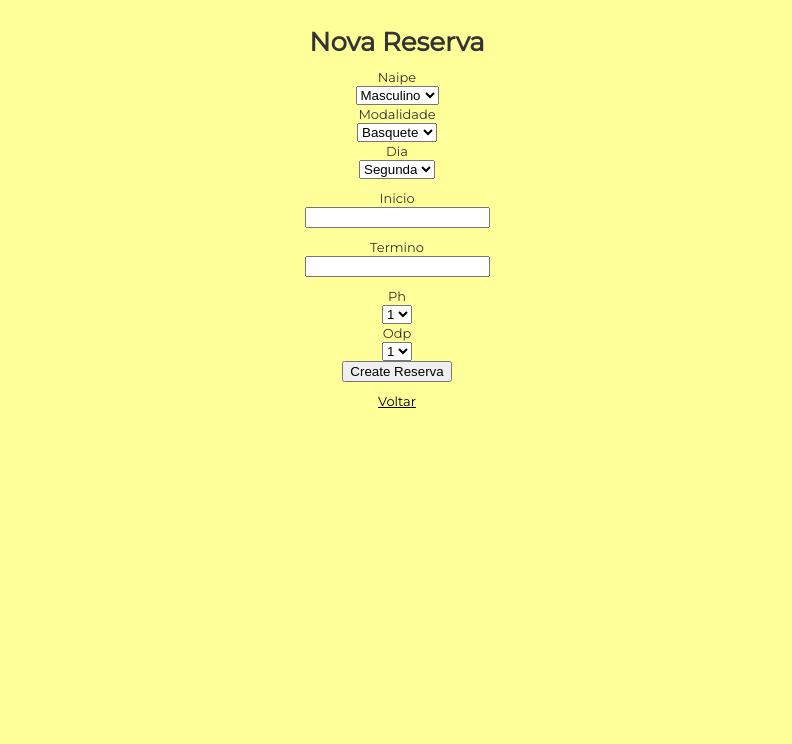
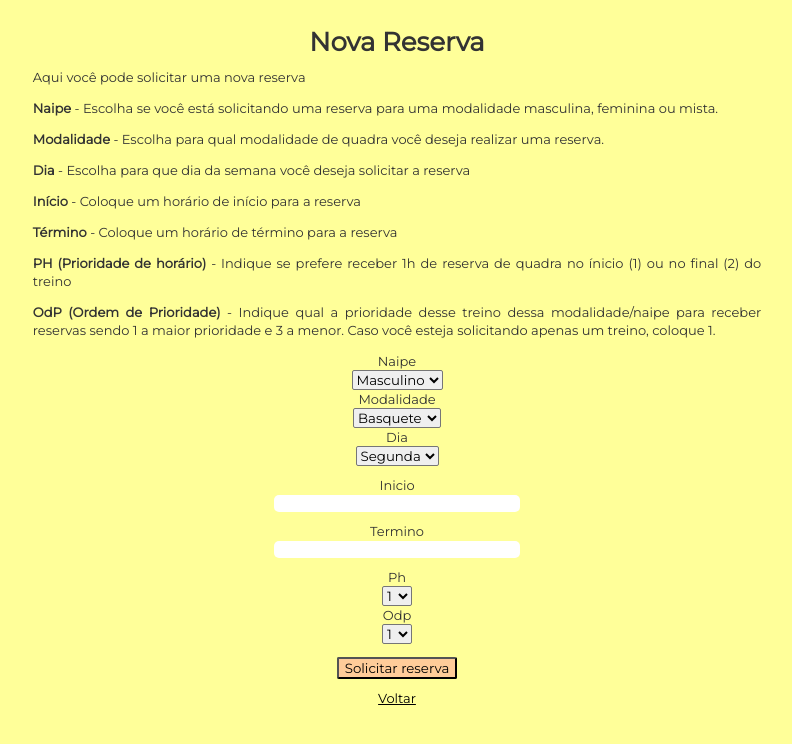
Before and after one commit to guscarvas/MOVIRQ, a Rails app: page /reservas/new in a window 1280 px wide. Shown: the top 744 px of the page, without its empty margins (243-1035 px from the left). Run offline with Rails 7, Linux system fonts and the light colour scheme; style sheets or scripts are compiled from the project's sources; some web fonts are replaced.

Commit message:
.scss de reservas e os html

```diff
--- a/app/assets/stylesheets/reservas.scss
+++ b/app/assets/stylesheets/reservas.scss
@@ -25,6 +25,7 @@
     }
 
     .botao{
+        margin-top:1%;
         background-color: #ffcc99;
         border-radius: 2px;
         border-color: black;
@@ -36,4 +37,16 @@
         width: 20%;
         border: transparent;
     }
+    .fonte-texto{
+        font-family: 'Montserrat', sans-serif;
+    }
+    .texto{
+        text-align: justify;
+        margin-left: 20%;
+        width: 60%;
+    }
+    .form-control{
+        font-family: "Montserrat", sans-serif;
+        border-radius: 2px;
+    }
 }
--- a/app/views/reservas/_form.html.erb
+++ b/app/views/reservas/_form.html.erb
@@ -15,43 +15,43 @@
 
     <div class="form-group">
       <%= form.label :naipe %>
-      <%= form.select :naipe, options_for_select(%w[Masculino Feminino Misto]), class: "form-control" %>
+      <%= form.select :naipe, options_for_select(%w[Masculino Feminino Misto]), {}, {class: "form-control"} %>
     </div>
 
     <div class="form-group">
       <%= form.label :modalidade%>
-      <%= form.select :modalidade, options_for_select(%w[Basquete Vôlei Handebol Futsal]), class: "form-control" %>
+      <%= form.select :modalidade, options_for_select(%w[Basquete Vôlei Handebol Futsal]), {}, {class: "form-control"} %>
     </div>
 
     <div class="field">
       <%= form.label :dia %>
-      <%= form.select :dia, options_for_select(%w[Segunda Terça Quarta Quinta Sexta]), class: "form-control" %>
+      <%= form.select :dia, options_for_select(%w[Segunda Terça Quarta Quinta Sexta]), {}, {class: "form-control"} %>
     </div>
 
     <div class="field">
       <%= form.label :inicio %>
-      <%= form.text_field :inicio %>
+      <%= form.text_field :inicio, :class => 'caixa-texto' %>
     </div>
 
     <div class="field">
       <%= form.label :termino %>
-      <%= form.text_field :termino %>
+      <%= form.text_field :termino, :class => 'caixa-texto'%>
     </div>
 
     <div class="form-group">
-      <%= form.label :ph %>
-      <%= form.select :ph, options_for_select(%w[1 2]), class: "form-control" %>
+      <%= form.label :'PH' %>
+      <%= form.select :ph, options_for_select(%w[1 2]), {}, {class: "form-control"}  %>
     </div>
 
     <div class="form-group">
-      <%= form.label :odp%>
-      <%= form.select :odp, options_for_select(%w[1 2]), class: "form-control" %>
+      <%= form.label :'ODP'%>
+      <%= form.select :odp, options_for_select(%w[1 2 3]), {}, {class: "form-control"} %>
     </div>
 
   </div>
 
   <div class="actions">
-    <%= form.submit %>
+    <%= form.submit "Solicitar reserva", :class => 'botao'%>
   </div>
 
 <% end %>
--- a/app/views/reservas/new.html.erb
+++ b/app/views/reservas/new.html.erb
@@ -1,4 +1,16 @@
 <h1>Nova Reserva</h1>
+
+<div class = "texto">
+<p class = 'fonte-texto'> Aqui você pode solicitar uma nova reserva </p>
+<p class = 'fonte-texto'> <b> Naipe </b> - Escolha se você está solicitando uma reserva para uma modalidade masculina, feminina ou mista.<p>
+<p class = 'fonte-texto'> <b> Modalidade </b> - Escolha para qual modalidade de quadra você deseja realizar uma reserva.</p>
+<p class = 'fonte-texto'> <b> Dia </b> - Escolha para que dia da semana você deseja solicitar a reserva</p>
+<p class = 'fonte-texto'> <b> Início </b> - Coloque um horário de início para a reserva </p>
+<p class = 'fonte-texto'> <b> Término </b> - Coloque um horário de término para a reserva </p>
+<p class = 'fonte-texto'> <b> PH (Prioridade de horário) </b> - Indique se prefere receber 1h de reserva de quadra no ínicio (1) ou no final (2) do treino </p>
+<p class = 'fonte-texto'> <b> OdP (Ordem de Prioridade) </b> - Indique qual a prioridade desse treino dessa modalidade/naipe para receber reservas
+sendo 1 a maior prioridade e 3 a menor. Caso você esteja solicitando apenas um treino, coloque 1.</p>
+</div>
 
 <%= render 'form', reserva: @reserva %>
 
```
Also changed, not shown: 3 other files.
